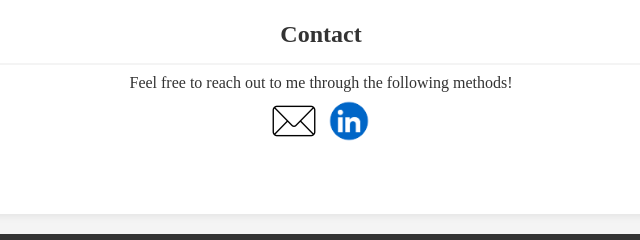
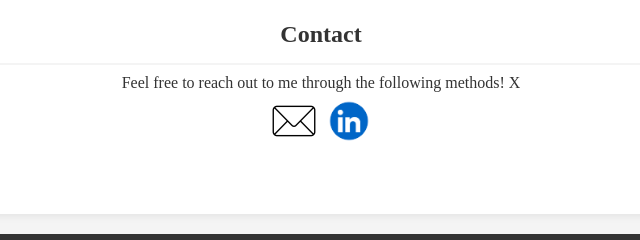
Before and after one commit to astrochan99/Chutchens.github.io, a plain HTML site: page Index.html in a window 1280 px wide. Shown: the part 9383-9623 px from the top of the page, 319-959 px from the left. Drawn offline with Linux system fonts and the light colour scheme.

Commit message:
Update Index.html

```diff
--- a/Index.html
+++ b/Index.html
@@ -609,7 +609,7 @@ proficiency in Model Based Systems Engineering, integration, and a strong record
         <section id="contact">
             <h2 style="text-align: center; margin-bottom: 5px;">Contact</h2>
             <p style="text-align: center; margin-top: 0;">
-                Feel free to reach out to me through the following methods!
+                Feel free to reach out to me through the following methods! X
             </p>
             <ul style="list-style-type: none; padding-left: 0; display: flex; justify-content: center; gap: 5px;">
                 <li>
```
